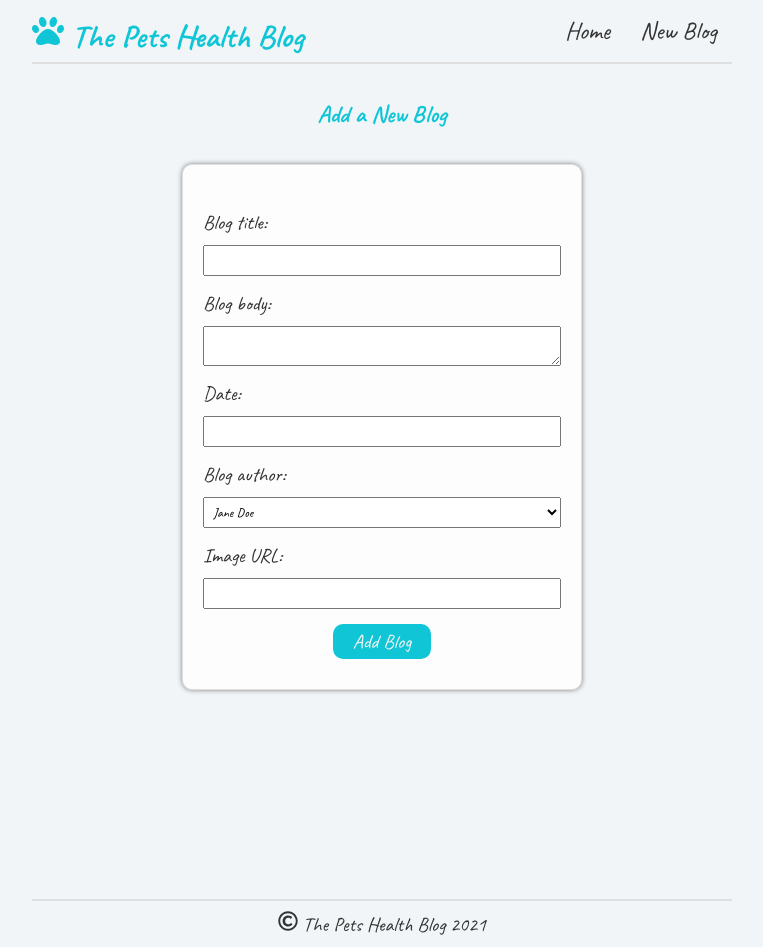
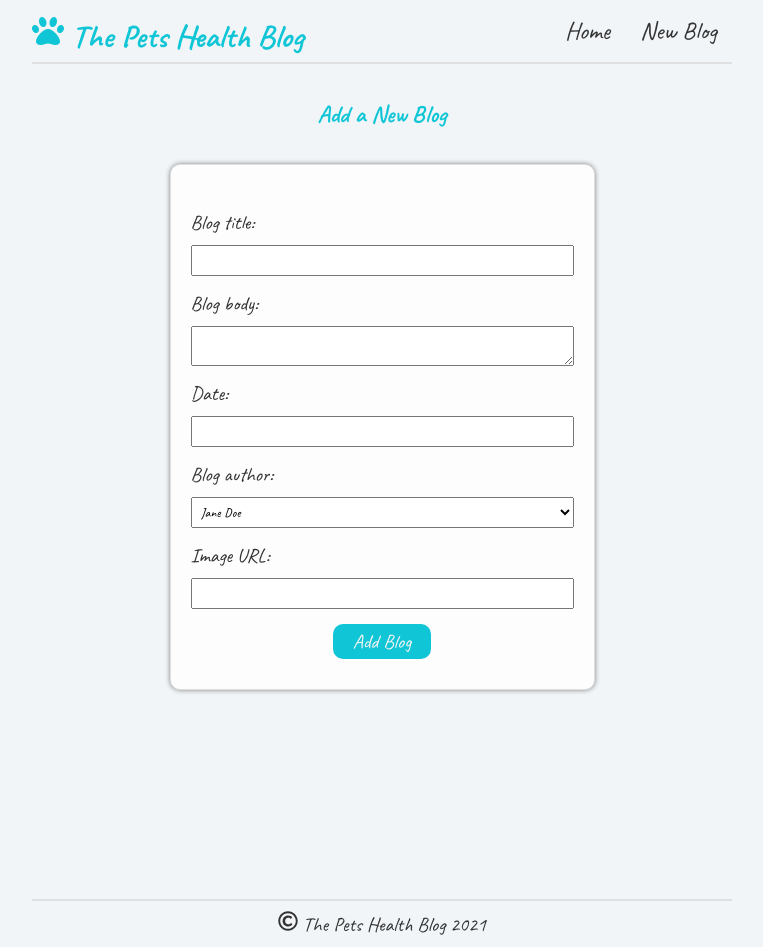
Before and after one commit to Malgorzata-Niemczyk/blog-app-react, a React (Create React App) app: page /create-blog in a window 1280 px wide. Shown: the whole page, without its empty margins (258-1021 px from the left). Built offline with nearby package versions, Linux system fonts and the light colour scheme; the HTML template or start-up script is replaced by a standard one.

Commit message:
increase the value of the max-width property for the .create__blog form selector

```diff
--- a/src/index.css
+++ b/src/index.css
@@ -207,7 +207,7 @@ footer p {
   display: flex;
   flex-direction: column;
   justify-content: center;
-  max-width: 400px;
+  max-width: 425px;
   margin: 0 auto;
   padding: 30px 20px;
   border: 1px solid rgb(223, 223, 223);
```
